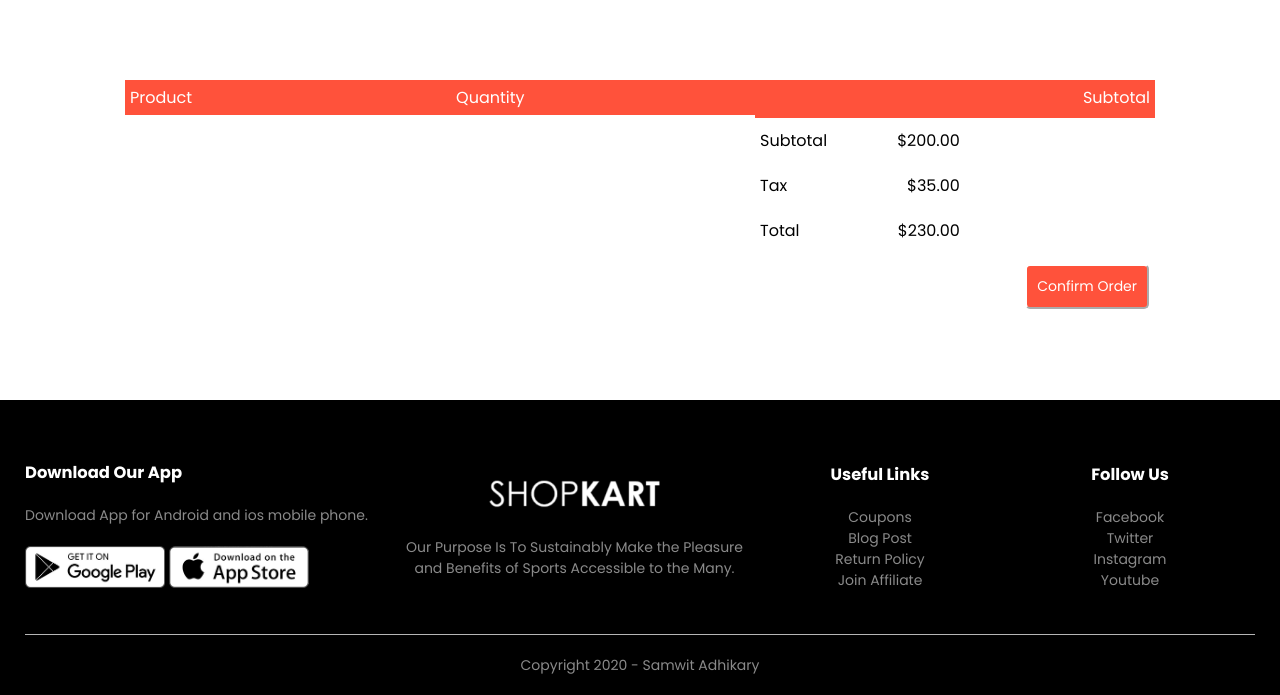
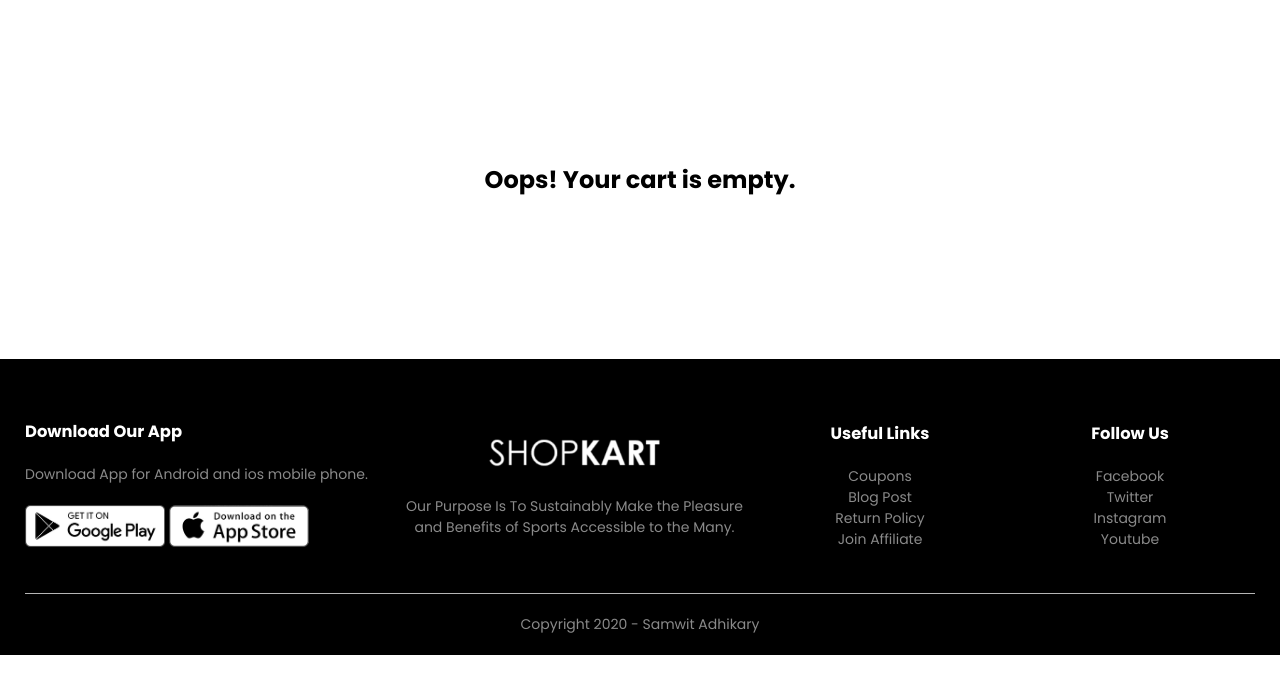
Before and after one commit to shahidpj06/shopkart, a Django app: page /orders/cart_details/ in a window 1280 px wide. Shown: the part 77-772 px from the top of the page. Run offline with Django 4.2, Linux system fonts and the light colour scheme; a user stored in the database is signed in; tables that the repository leaves empty hold one stand-in row (values such as "Sample post"); lists and menus that the app fills with data are empty.

Commit message:
order management - custom tags and price

```diff
--- a/orders/urls.py
+++ b/orders/urls.py
@@ -3,5 +3,6 @@ from . import views
 
 urlpatterns = [
     path('cart_details/', views.show_cart, name='cart_details'),
-    path('add_to_cart/', views.add_to_cart, name='add_to_cart')
+    path('add_to_cart/', views.add_to_cart, name='add_to_cart'),
+    path('remove_item/<pk>', views.remove_item, name='remove_item')
 ]
--- a/orders/views.py
+++ b/orders/views.py
@@ -37,3 +37,11 @@ def add_to_cart(request):
             ordered_item.quantity += quantity
             ordered_item.save()
         return redirect('cart_details')
+
+
+def remove_item(request, pk):
+    item = OrderItem.objects.get(pk=pk)
+    if item:
+        item.delete()
+
+    return redirect('cart_details')
--- a/templates/account_layout.html
+++ b/templates/account_layout.html
@@ -31,7 +31,7 @@
                     <form id="RegForm" method="post" enctype="multipart/form-data">
                         {% csrf_token %}
                         <input type="text" name="username" required minlength="4" maxlength="10" placeholder="Username">
-                        <input type="email" name="email" required minlength="4" maxlength="20" placeholder="Email">
+                        <input type="email" name="email" required minlength="4" maxlength="50" placeholder="Email">
                         <input type="password" name="password" required minlength="4" maxlength="10" placeholder="Password">
                         <input type="text" name="address" required minlength="4" placeholder="Address">
                         <input type="text" name="phone" required minlength="10" maxlength="20" placeholder="Phone">
--- a/templates/cart_layout.html
+++ b/templates/cart_layout.html
@@ -1,6 +1,10 @@
 {% load static %}
+{% load multiply %}
+{% load get_total %}
+{% load tax %}
+{% load final_amount %}
 <div class="small-container cart-page">
-    {% if cart_obj %}
+    {% if cart_obj and cart_obj.added_items.all %}
     <table>
         <tbody><tr>
             <th>Product</th>
@@ -16,12 +20,12 @@
                         <p>{{ cart.product.title }}</p>
                         <small>Price: ₹{{ cart.product.price }}</small>
                         <br>
-                        <a href="">Remove</a>
+                        <a href="{% url 'remove_item' cart.id %}">Remove</a>
                     </div>
                 </div>
             </td>
             <td><input type="number" disabled value="{{ cart.quantity }}"></td>
-            <td>₹{{ cart.product.price }}</td>
+            <td>₹{% multiply cart.product.price cart.quantity %}</td>
         </tr>
         {% endfor %}
     </tbody></table>
@@ -29,15 +33,15 @@
         <table>
             <tbody><tr>
                 <td>Subtotal</td>
-                <td>$200.00</td>
+                <td>₹{% get_total cart_obj %}</td>
             </tr>
             <tr>
-                <td>Tax</td>
-                <td>$35.00</td>
+                <td>Tax/GST</td>
+                <td>₹{% tax cart_obj %}</td>
             </tr>
             <tr>
                 <td>Total</td>
-                <td>$230.00</td>
+                <td>₹{% final_amount cart_obj %}</td>
             </tr>
             <tr>
                 <td colspan="2"></td>
@@ -54,7 +58,12 @@
             </tr>
         </tbody></table>
     </div>
+    <div>
     {% else %}
-    <h2>Oops! Your cart is empty</h2>
+    <h2 style="display: flex;
+    align-content: center;
+    justify-content: center;
+    align-items: center; height: 199px;">Oops! Your cart is empty.</h2>
     {% endif %}
+    </div>
 </div>
```
Also changed, not shown: orders/templatetags/final_amount.py (added, +12 -0 lines), orders/templatetags/get_total.py (added, +10 -0 lines), orders/templatetags/multiply.py (added, +7 -0 lines), orders/templatetags/tax.py (added, +11 -0 lines), orders/templatetags/__init__.py (added).
